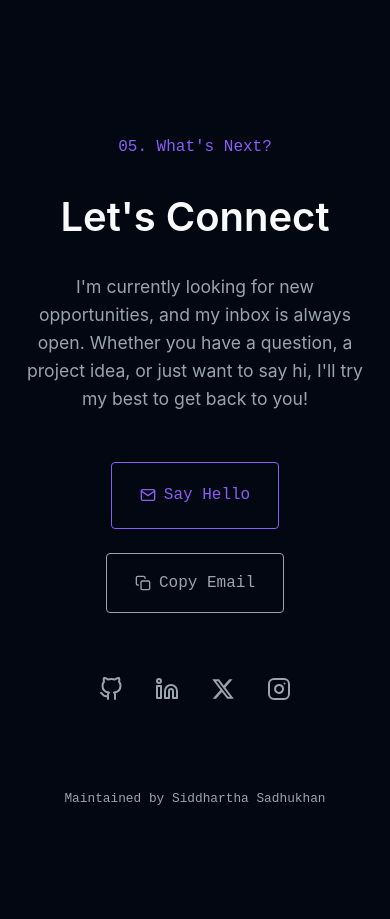
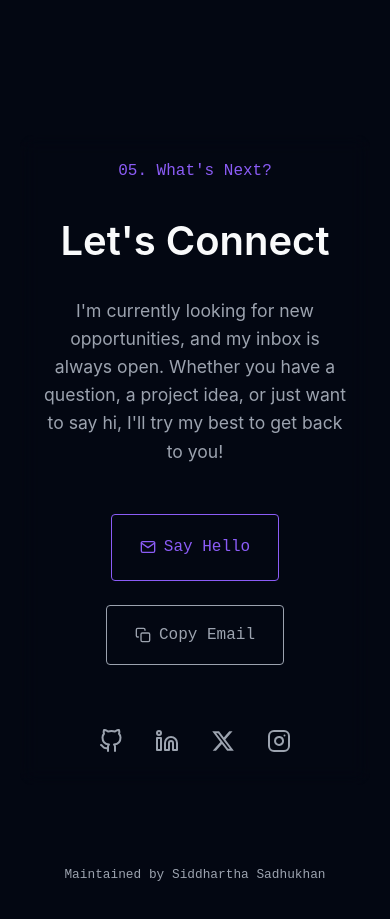
Before and after one commit to Sid4GitHub/portfolio, a React (Vite) app: page / in a window 390 px wide. Shown: the part 7260-8179 px from the top of the page. Before the commit the page ends 8113 px from the top, so only its background shows below. Built offline with nearby package versions, Linux system fonts and the light colour scheme.

Commit message:
feat: add Contact section component and foundational global CSS styles for the portfolio.

```diff
--- a/src/components/Sections/Contact.jsx
+++ b/src/components/Sections/Contact.jsx
@@ -19,9 +19,8 @@ const Contact = () => {
                 <motion.div
                     initial={{ opacity: 0, y: 20 }}
                     whileInView={{ opacity: 1, y: 0 }}
-                    transition={{ duration: 0.5 }}
                     viewport={{ once: true }}
-                    className="contact-content"
+                    className="contact-card"
                 >
                     <p className="section-subtitle">05. What's Next?</p>
                     <h2 className="contact-title">Let's Connect</h2>
--- a/src/index.css
+++ b/src/index.css
@@ -354,3 +354,23 @@ p {
     color: var(--accent-color);
     transform: translateY(-3px);
 }
+
+.contact-card {
+    background: rgba(var(--bg-color-rgb), 0.7);
+    backdrop-filter: blur(10px);
+    border: 1px solid var(--border-color);
+    border-radius: 12px;
+    padding: 3rem;
+    box-shadow: 0 10px 30px -15px rgba(2, 12, 27, 0.7);
+    max-width: 800px;
+    margin: 0 auto;
+}
+
+@media (max-width: 768px) {
+    .contact-card {
+        padding: 1.5rem;
+        background: transparent;
+        box-shadow: none;
+        border: none;
+    }
+}
```
